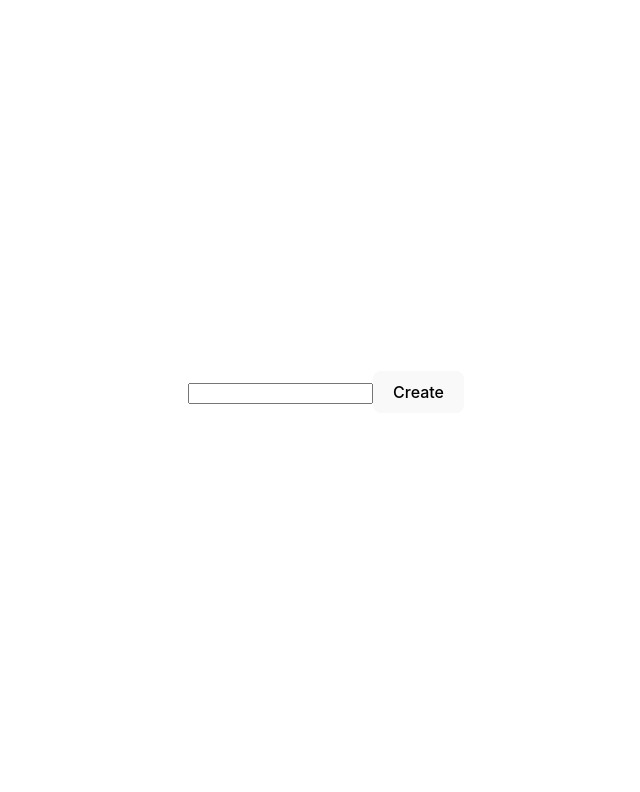
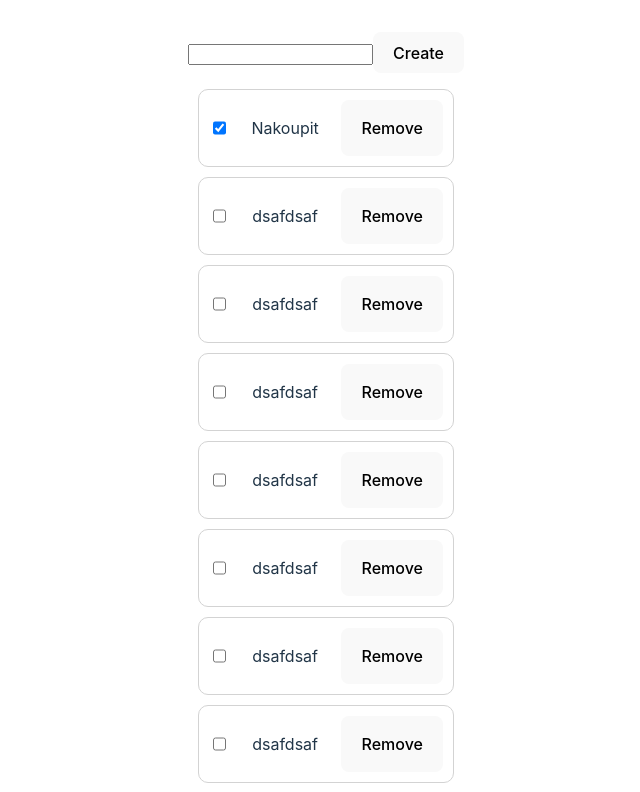
Before and after one commit to Rtep88/todo-list, a React (Vite) app: page / in a window 1280 px wide. Shown: the top 792 px of the page, without its empty margins (314-954 px from the left). Built offline with nearby package versions, Linux system fonts and the light colour scheme; data requests are answered from the project's data file.

Commit message:
fixed another bugs

```diff
--- a/db.json
+++ b/db.json
@@ -6,9 +6,74 @@
       "completed": true
     },
     {
-      "id": "2",
-      "title": "Cvičit",
-      "completed": true
+      "id": "1255",
+      "title": "dsafdsaf",
+      "completed": false
+    },
+    {
+      "id": "863c",
+      "title": "dsafdsaf",
+      "completed": false
+    },
+    {
+      "id": "f4fb",
+      "title": "dsafdsaf",
+      "completed": false
+    },
+    {
+      "id": "8f2a",
+      "title": "dsafdsaf",
+      "completed": false
+    },
+    {
+      "id": "4197",
+      "title": "dsafdsaf",
+      "completed": false
+    },
+    {
+      "id": "1b53",
+      "title": "dsafdsaf",
+      "completed": false
+    },
+    {
+      "id": "c9f4",
+      "title": "dsafdsaf",
+      "completed": false
+    },
+    {
+      "id": "4f6d",
+      "title": "dsafdsaf",
+      "completed": false
+    },
+    {
+      "id": "3880",
+      "title": "dsafdsaf",
+      "completed": false
+    },
+    {
+      "id": "560c",
+      "title": "dsafdsaf",
+      "completed": false
+    },
+    {
+      "id": "13f6",
+      "title": "dsafdsaf",
+      "completed": false
+    },
+    {
+      "id": "0260",
+      "title": "dsafdsaf",
+      "completed": false
+    },
+    {
+      "id": "934c",
+      "title": "dsafdsaf",
+      "completed": false
+    },
+    {
+      "id": "c1e8",
+      "title": "dsafdsaf",
+      "completed": false
     }
   ]
 }
--- a/src/App.tsx
+++ b/src/App.tsx
@@ -1,14 +1,34 @@
 import './App.css'
+import { useEffect, useState } from "react";
 import TaskList from './components/TaskList'
 import CreateTask from './components/CreateTask'
 
+export interface TaskIf {
+  id: string,
+  title: string,
+  completed: boolean
+}
+
 function App() {
+  const [tasks, setTasks] = useState<TaskIf[]>([]);
+
+  useEffect(() => {
+    fetch('http://localhost:3000/tasks', {
+      method: 'GET',
+      headers: {
+        'Content-Type': 'application/json'
+      }
+    })
+      .then(response => response.json())
+      .then(tasks => setTasks(tasks));
+    return;
+  }, []);
 
   return (
     <>
-      <CreateTask />
+      <CreateTask tasks={tasks} setTasks={setTasks} />
 
-      <TaskList />
+      <TaskList tasks={tasks} />
     </>
   )
 }
--- a/src/components/CreateTask.tsx
+++ b/src/components/CreateTask.tsx
@@ -1,19 +1,20 @@
 import { useState } from 'react'
 import '../App.css'
+import { TaskIf } from '../App'
 
-function CreateTask() {
+function CreateTask({ tasks, setTasks }: { tasks: TaskIf[], setTasks: any }) {
 
     const [description, setDescription] = useState<string>("")
 
     return (
         <>
             <input type="text" id="description" onInput={(e) => setDescription((e.target as HTMLInputElement).value)} />
-            <button onClick={() => HandleCreate(description)}>Create</button>
+            <button onClick={() => HandleCreate(description, tasks, setTasks)}>Create</button>
         </>
     )
 }
 
-function HandleCreate(description: string) {
+function HandleCreate(description: string, tasks: TaskIf[], setTasks: any) {
     if (description == "")
         return;
 
@@ -24,6 +25,8 @@ function HandleCreate(description: string) {
         },
         body: JSON.stringify({ title: description, completed: false })
     })
+
+    setTasks([...tasks, { id: "", title: description, completed: false }]);
 }
 
 export default CreateTask
--- a/src/components/Task.tsx
+++ b/src/components/Task.tsx
@@ -2,9 +2,8 @@ import { useState } from "react";
 
 
 export function Task({ id, text, completed }: { id: string, text: string, completed: boolean }) {
-
     const [completedState, setCompleted] = useState(completed);
-    const [deleted, setDeleted] = useState(completed);
+    const [deleted, setDeleted] = useState(false);
 
     if (!deleted) {
         return (
--- a/src/components/TaskList.tsx
+++ b/src/components/TaskList.tsx
@@ -1,26 +1,13 @@
-import { useEffect, useState } from "react";
+import { useState } from "react";
 import { Task } from "./Task"
+import { TaskIf } from "../App"
 
-function TaskList() {
-    const [data, setData] = useState<{ id: string, title: string, completed: boolean }[]>([]);
-
-
-    useEffect(() => {
-        fetch('http://localhost:3000/tasks', {
-            method: 'GET',
-            headers: {
-                'Content-Type': 'application/json'
-            }
-        })
-            .then(response => response.json())
-            .then(data => setData(data));
-        return;
-    }, []);
+function TaskList({tasks}: {tasks: TaskIf[]}) {
 
     return (
         <>
             <ul>
-                {data.map((task) => (
+                {tasks.map((task) => (
                     <Task key={task.id} id={task.id}  text={task.title} completed={task.completed}/>
                 ))}
             </ul>
```
